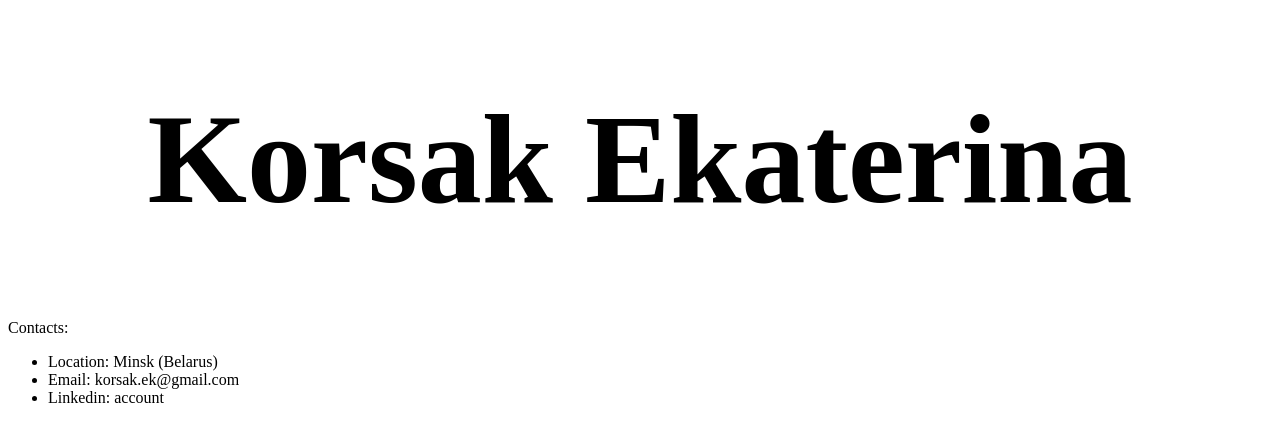
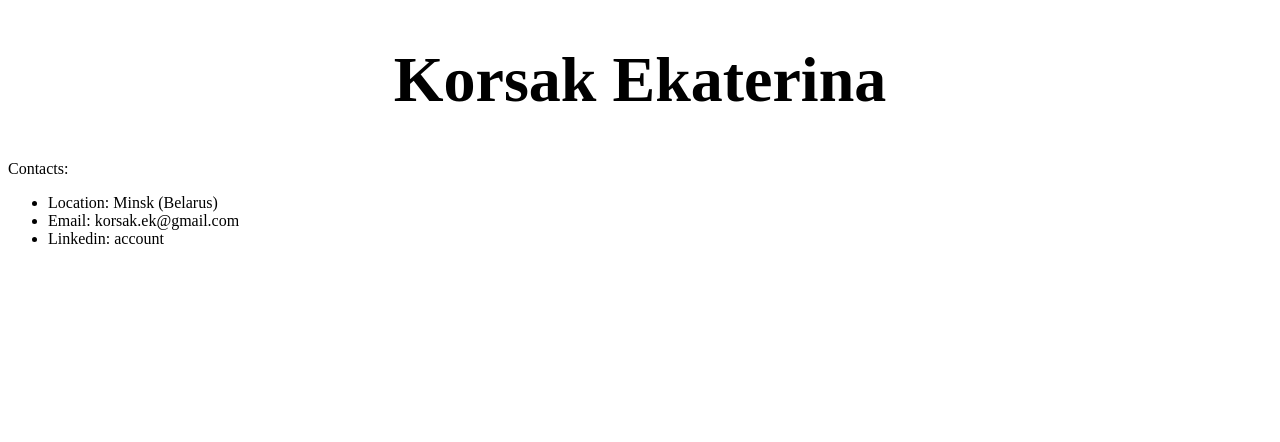
Before and after one commit to Korsak-ek/rsschool-cv, a plain HTML site: page index.html in a window 1280 px wide. Drawn offline with Linux system fonts and the light colour scheme.

Commit message:
feat: update both files

```diff
--- a/style.css
+++ b/style.css
@@ -1,5 +1,5 @@
 h1 {
 color:#000;
 text-align: center;
-font-size:800%
+font-size:400%
 }
```
